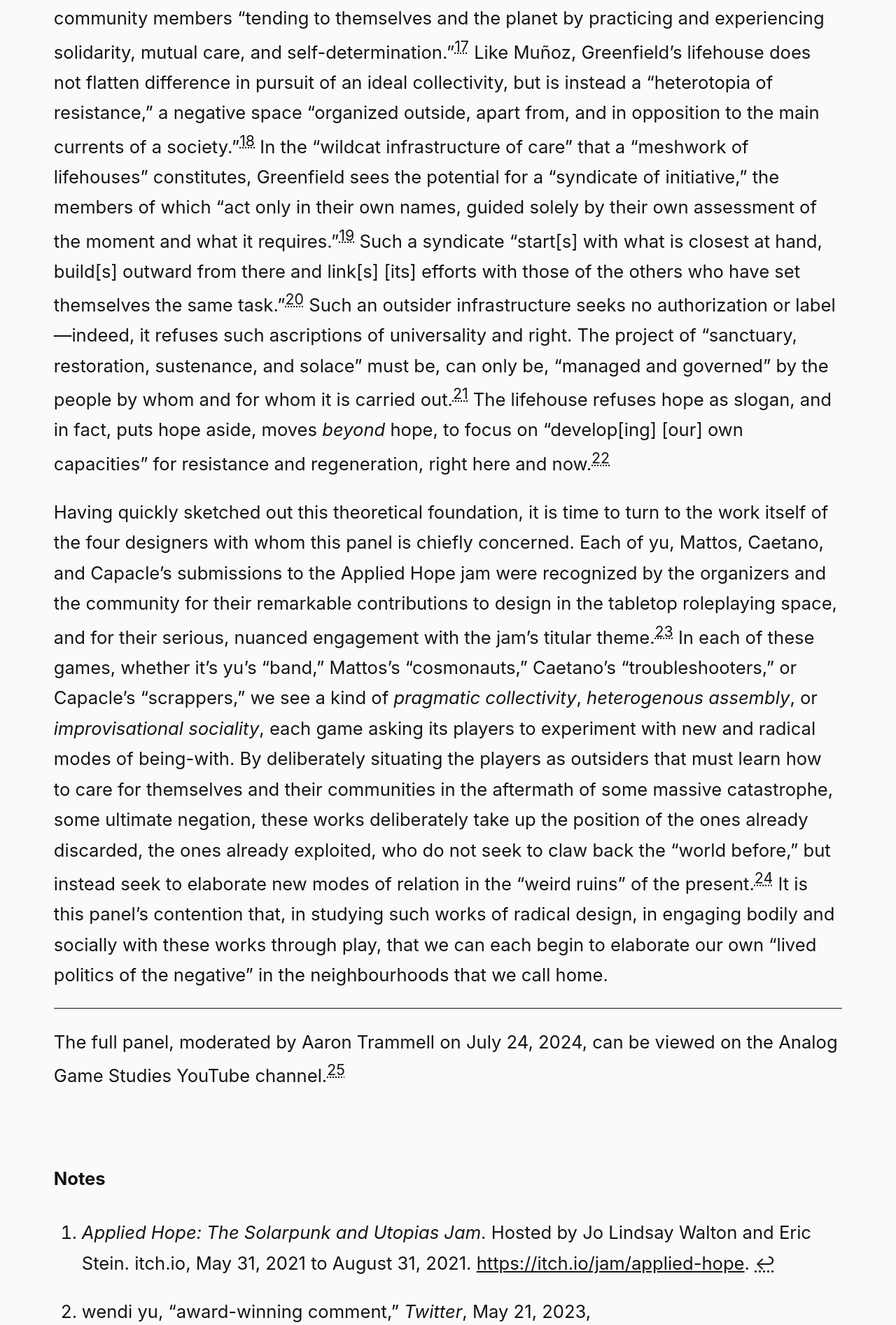
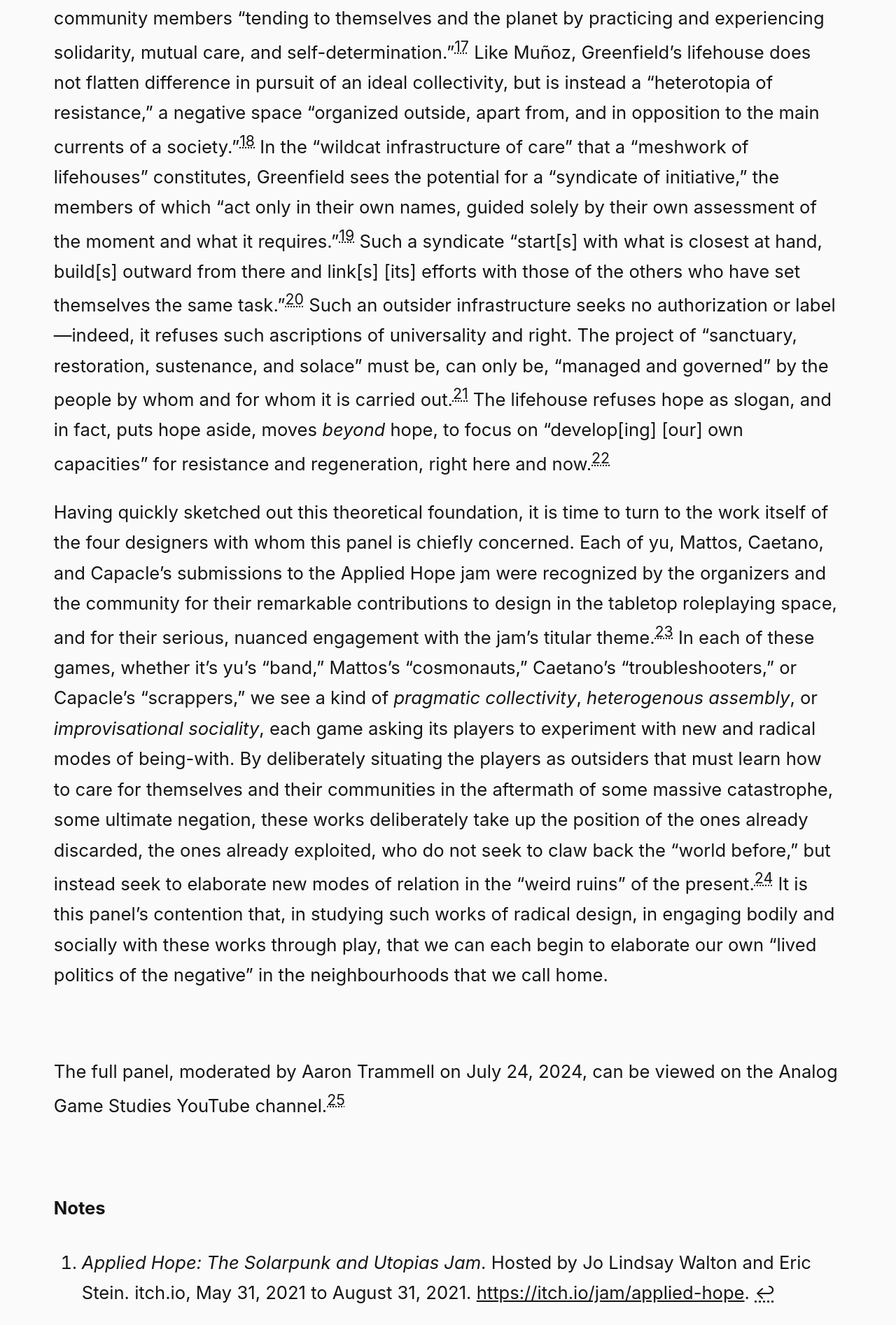
Before and after one commit to steinea/ca, a Jekyll site: the page built from _posts/2024-07-24-the-lived-politics-of-the-negative.md, in a window 1280 px wide. Shown: the part 4507-6400 px from the top of the page at 70% size. Built offline with Jekyll 4.4.1, drawn with Linux system fonts in a browser that asks for light colours.

Commit message:
Remove hr

```diff
--- a/_posts/2024-07-24-the-lived-politics-of-the-negative.md
+++ b/_posts/2024-07-24-the-lived-politics-of-the-negative.md
@@ -70,7 +70,7 @@ Having quickly sketched out this theoretical foundation, it is time to turn to t
 [^23]: See "Prizes!" in the community forum for *Applied Hope: The Solarpunk and Utopias Jam*, January 15, 2022, <https://itch.io/jam/applied-hope/topic/1867893/prizes>.
 [^24]: Caetano, *Roots & Flowers*, 5 and yu, *Marvelous Mutations & Merry Musicians!* 4.
 
-***
+<br>
 
 The full panel, moderated by Aaron Trammell on July 24, 2024, can be viewed on the Analog Game Studies YouTube channel.[^25]
 
```
